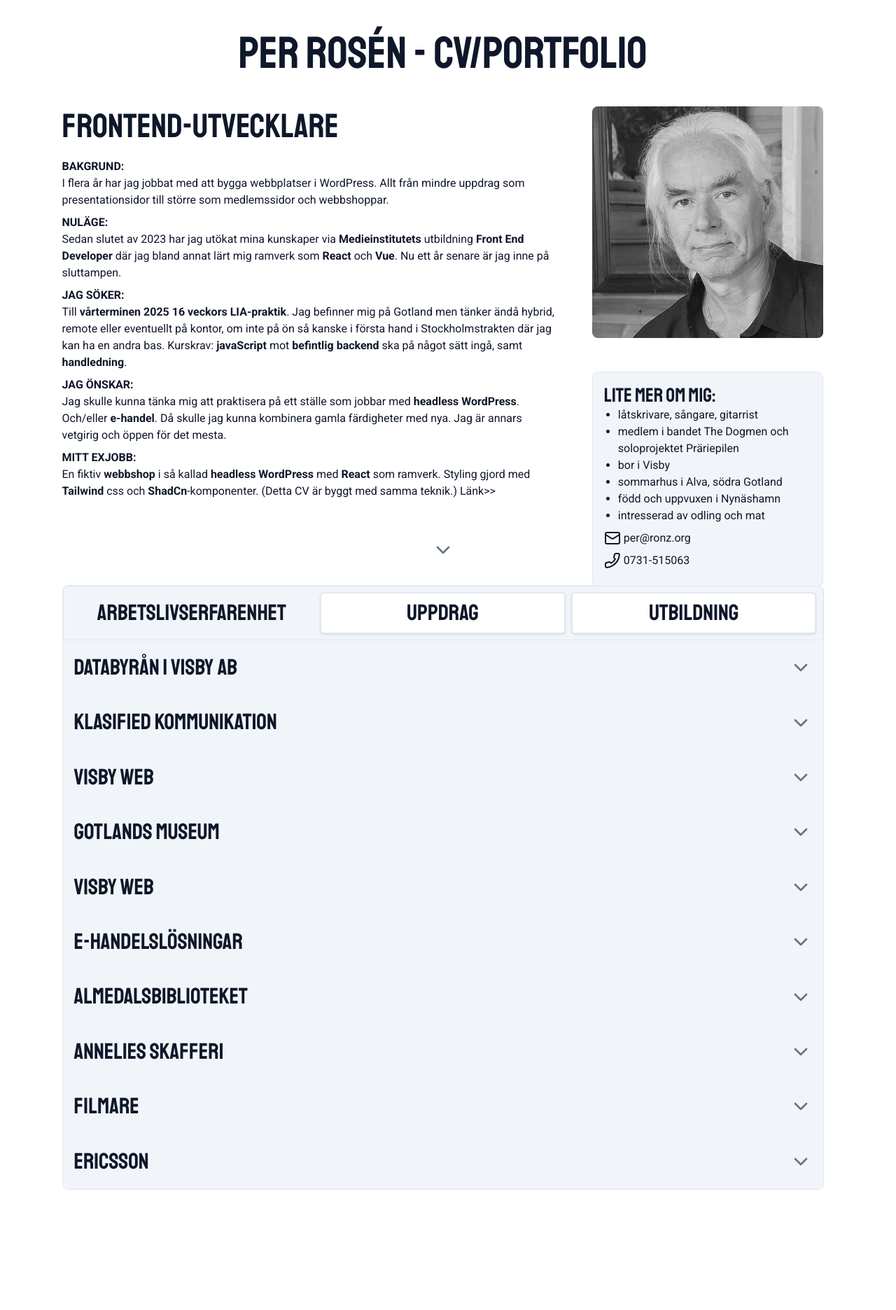
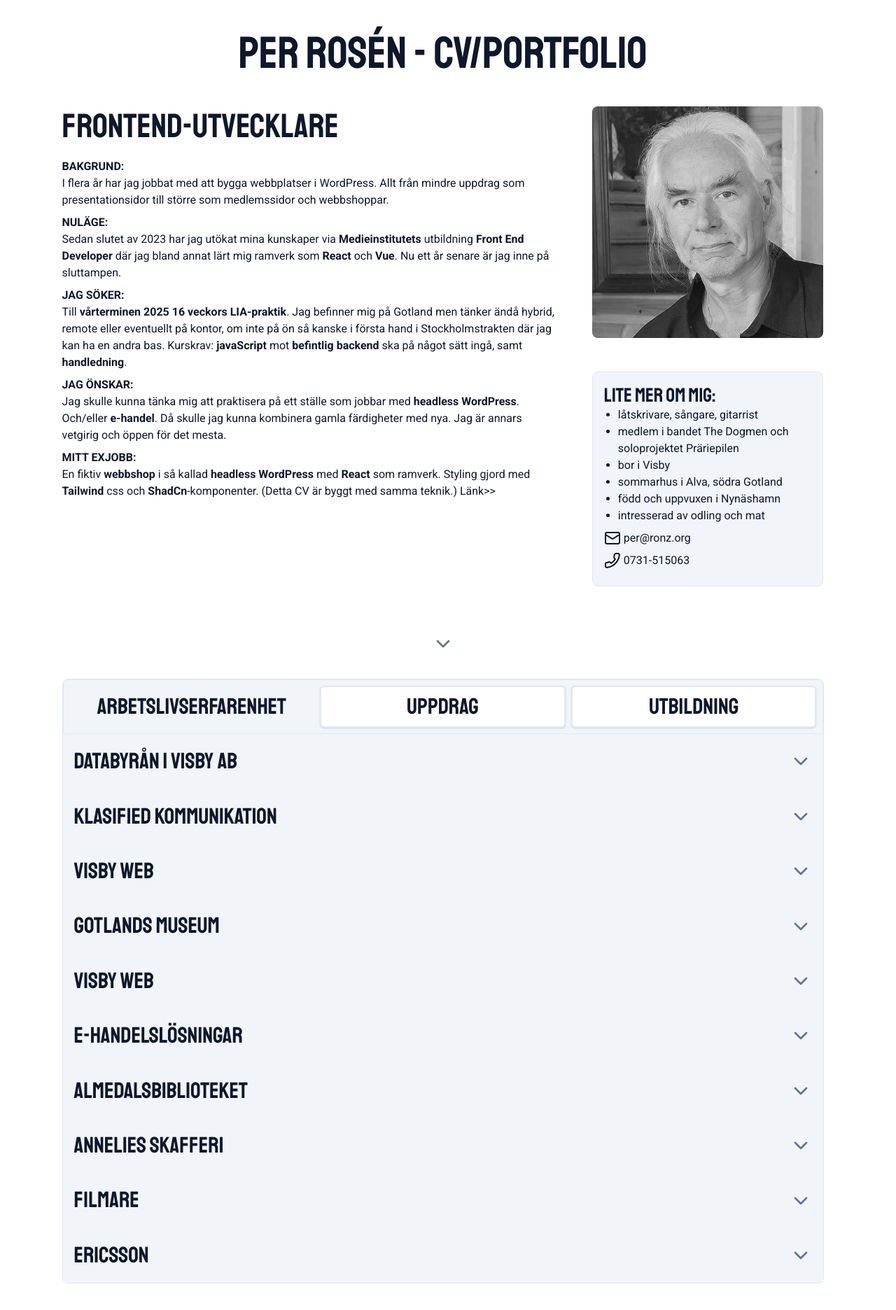
Before and after one commit to PerRosen63/portfolio-react, a React (Vite) app: page / in a window 1280 px wide. Shown: the top 1872 px of the page at 70% size. Built offline with nearby package versions, Linux system fonts and the light colour scheme; some icons are missing.

Commit message:
💄 added svh

```diff
--- a/src/App.tsx
+++ b/src/App.tsx
@@ -20,7 +20,7 @@ function App() {
             ></ChevronDown>
           </button>
         </section>
-        <section id="tabs" className="max-w-full mx-auto p-4">
+        <section id="tabs" className="max-w-full mx-auto p-4 lg:min-h-svh">
           <PostsList></PostsList>
         </section>
       </main>
--- a/src/components/Profile.tsx
+++ b/src/components/Profile.tsx
@@ -25,12 +25,12 @@ export const Profile: FC = () => {
 
   return (
     <>
-      <div className="flex flex-col max-lg:my-12 flex-grow flex-wrap content-center justify-center lg:h-[15vh]">
+      <div className="flex flex-col max-lg:my-12 flex-grow flex-wrap content-center justify-center lg:min-h-[15svh]">
         <h1 className="text-center">
           Per Rosén <span className="max-md:hidden">-</span> cv/portfolio
         </h1>
       </div>
-      <div className="md:grid gap-12 md:grid-cols-3 lg:h-[75vh]">
+      <div className="md:grid gap-12 md:grid-cols-3 lg:min-h-[75svh]">
         <div className="md:order-1 ">
           {image && (
             <img
```
